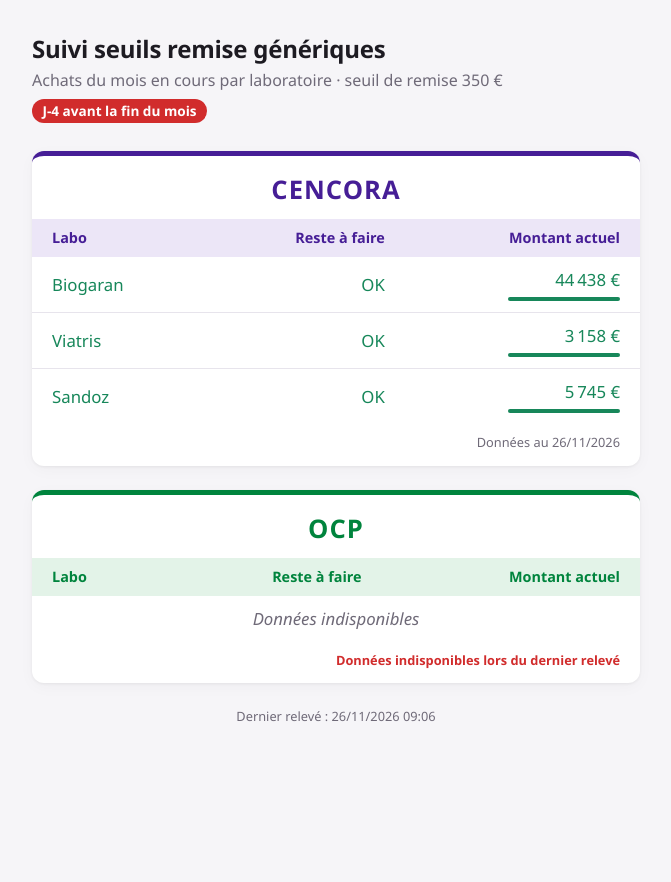
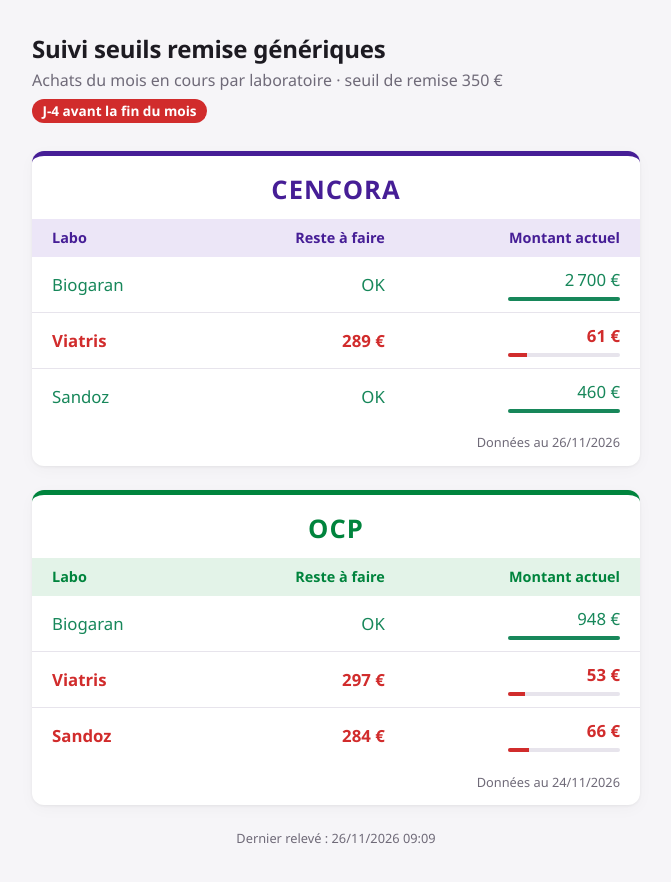
Before and after one commit to afgto79/SuiviGeneriques, a plain HTML site: page index.html in a window 1280 px wide. Shown: the whole page, without its empty margins (304-975 px from the left). Before the commit the page ends 800 px from the top, so only its background shows below. Drawn offline with Linux system fonts and the light colour scheme.

Commit message:
Mise à jour 2026-11-26T09:09

```diff
--- a/index.html
+++ b/index.html
@@ -67,17 +67,17 @@
           <tr class="niveau-ok">
             <td>Biogaran</td>
             <td>OK</td>
-            <td>44 438 €<div class="barre"><span style="width:100%"></span></div></td>
+            <td>2 700 €<div class="barre"><span style="width:100%"></span></div></td>
           </tr>
-          <tr class="niveau-ok">
+          <tr class="niveau-urgent">
             <td>Viatris</td>
-            <td>OK</td>
-            <td>3 158 €<div class="barre"><span style="width:100%"></span></div></td>
+            <td>289 €</td>
+            <td>61 €<div class="barre"><span style="width:17%"></span></div></td>
           </tr>
           <tr class="niveau-ok">
             <td>Sandoz</td>
             <td>OK</td>
-            <td>5 745 €<div class="barre"><span style="width:100%"></span></div></td>
+            <td>460 €<div class="barre"><span style="width:100%"></span></div></td>
           </tr>
       </tbody>
     </table>
@@ -88,12 +88,26 @@
     <table>
       <thead><tr><th>Labo</th><th>Reste à faire</th><th>Montant actuel</th></tr></thead>
       <tbody>
-          <tr><td colspan="3" class="indispo">Données indisponibles</td></tr>
+          <tr class="niveau-ok">
+            <td>Biogaran</td>
+            <td>OK</td>
+            <td>948 €<div class="barre"><span style="width:100%"></span></div></td>
+          </tr>
+          <tr class="niveau-urgent">
+            <td>Viatris</td>
+            <td>297 €</td>
+            <td>53 €<div class="barre"><span style="width:15%"></span></div></td>
+          </tr>
+          <tr class="niveau-urgent">
+            <td>Sandoz</td>
+            <td>284 €</td>
+            <td>66 €<div class="barre"><span style="width:19%"></span></div></td>
+          </tr>
       </tbody>
     </table>
-    <p class="note alerte">Données indisponibles lors du dernier relevé</p>
+    <p class="note">Données au 24/11/2026</p>
   </section>
-  <p class="updated">Dernier relevé : 26/11/2026 09:06</p>
+  <p class="updated">Dernier relevé : 26/11/2026 09:09</p>
 </main>
 </body>
 </html>
```
